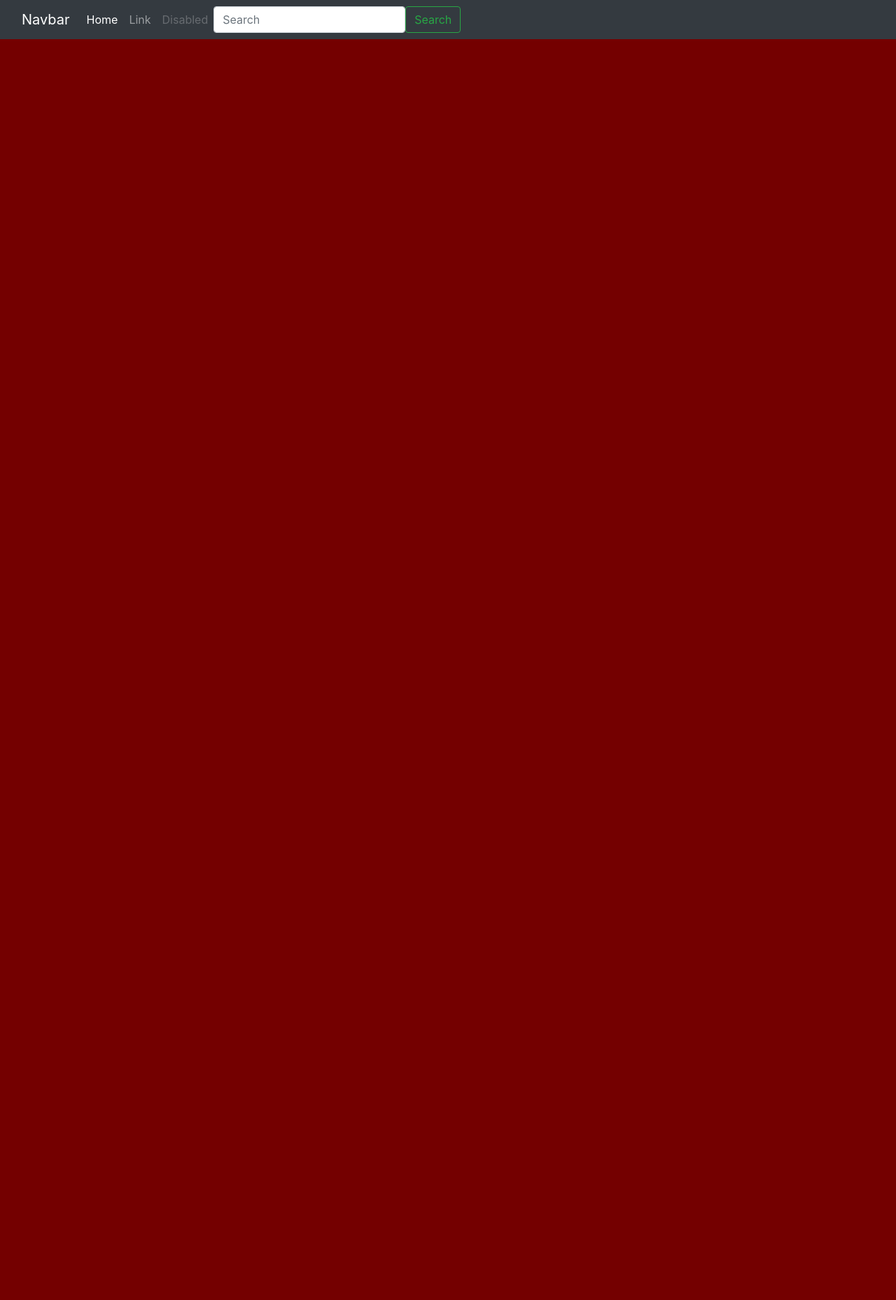
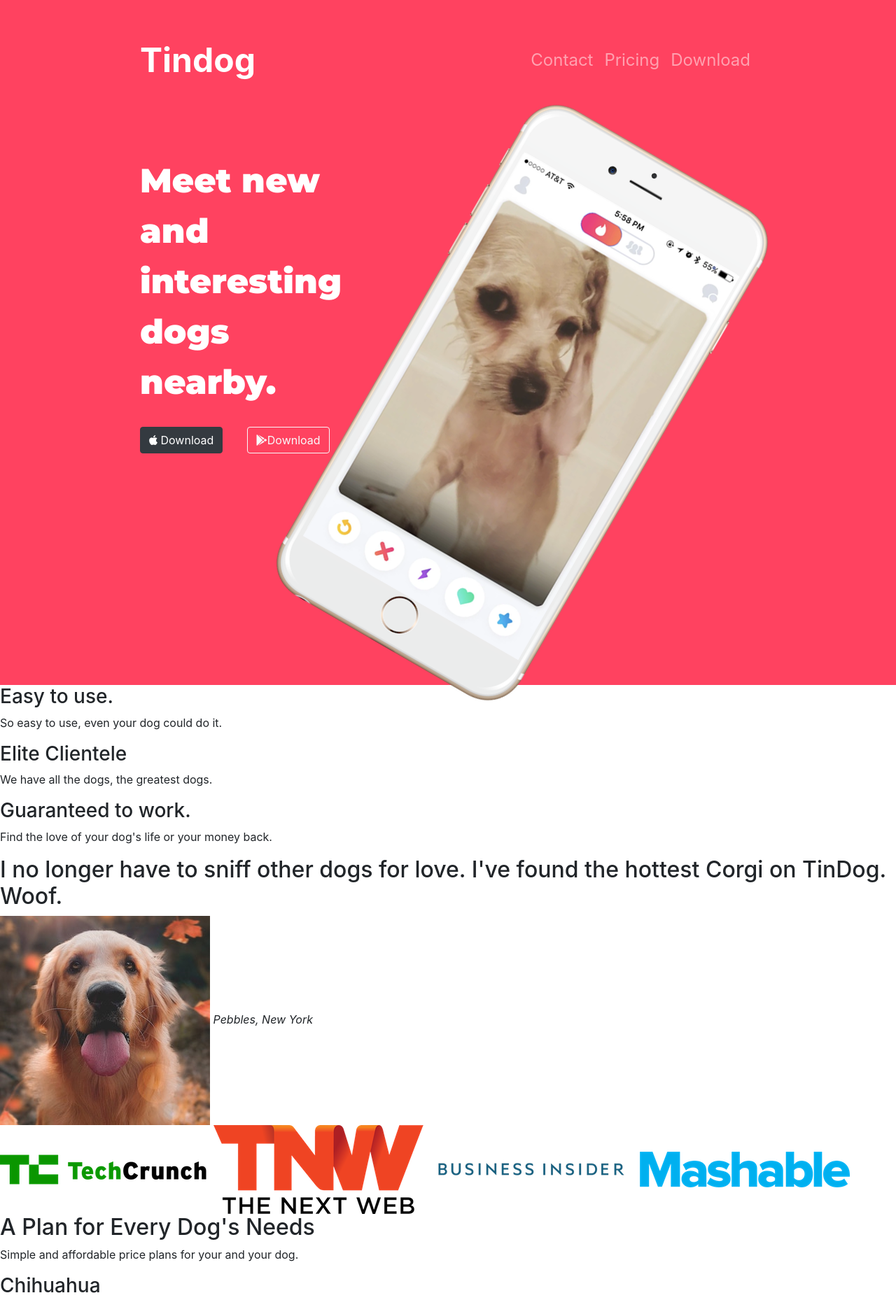
Before and after one commit to FJunioS/Tindog, a website: page src/index.html in a window 1280 px wide. Shown: the top 1858 px of the page at 70% size. Drawn offline with nearby package versions, Linux system fonts and the light colour scheme.

Commit message:
Adicionado algumas imagens e textos para o HTML, além de um pouco de CSS

```diff
--- a/gulpfile.js
+++ b/gulpfile.js
@@ -50,7 +50,7 @@
 // Watch Task
 function watchTask() {
     watch('src/*.html', browsersyncReload);
-    watch(['src/scss/style .scss', 'src/js/**/*.js'], series(scssTask, jsTask, browsersyncReload));
+    watch(['src/scss/style.scss', 'src/js/**/*.js'], series(scssTask, jsTask, browsersyncReload));
 }
 
 //Default Gulp Task
--- a/src/index.html
+++ b/src/index.html
@@ -1,52 +1,168 @@
 <!DOCTYPE html>
-<html lang="en">
+<html>
 
 <head>
-    <meta charset="UTF-8">
-    <meta name="viewport" content="width=device-width, initial-scale=1.0">
-    <title>Document</title>
+  <meta charset="utf-8">
+  <title>TinDog</title>
   <link rel="stylesheet" href="css/style.css">
+
 </head>
 
 <body>
-    <nav class=" navbar navbar-expand-md navbar-dark bg-dark">
-        <div class="container-fluid">
-            <a class="navbar-brand" href="#">Navbar</a>
-            <button class="navbar-toggler" type="button" data-bs-toggle="collapse" data-bs-target="#navbarTogglerDemo02"
-                aria-controls="navbarTogglerDemo02" aria-expanded="false" aria-label="Toggle navigation">
+
+  <section id="title">
+
+    <!-- Nav Bar -->
+
+    <nav class="navbar navbar-expand-lg navbar-dark">
+      <a class="navbar-brand" href="#">Tindog</a>
+      <button class="navbar-toggler" type="button" data-toggle="collapse" data-target="#navbar" aria-controls="navbar"
+        aria-expanded="false" aria-label="Toggle navigation">
         <span class="navbar-toggler-icon"></span>
       </button>
-            <div class="collapse navbar-collapse" id="navbarTogglerDemo02">
-                <ul class="navbar-nav me-auto mb-2 mb-lg-0">
+
+      <div class=" collapse navbar-collapse" id="navbar">
+        <ul class="navbar-nav mt-2 ml-auto mt-lg-0">
           <li class="nav-item">
-                        <a class="nav-link active" aria-current="page" href="#">Home</a>
+            <a class="nav-link" href="#">Contact</a>
           </li>
           <li class="nav-item">
-                        <a class="nav-link" href="#">Link</a>
+            <a class="nav-link" href="#">Pricing</a>
           </li>
           <li class="nav-item">
-                        <a class="nav-link disabled" href="#" tabindex="-1" aria-disabled="true">Disabled</a>
+            <a class="nav-link" href="#">Download</a>
           </li>
         </ul>
-                <form class="d-flex">
-                    <input class="form-control me-2" type="search" placeholder="Search" aria-label="Search">
-                    <button class="btn btn-outline-success" type="submit">Search</button>
-                </form>
-            </div>
       </div>
     </nav>
 
-    <!-- A dica para funcionar o bootstrap e Gulp (BrowserSync) juntos é apenas colar a parte do Js e depois usar o Bootstrap com o pacote via NPM. -->
+
+    <!-- Title -->
+    <div class="container-fluid">
+      <div class="row">
+        <div class="chamada col-lg-6">
+          <h1>Meet new and interesting dogs nearby.</h1>
+          <button class="btn btn-dark" type="button"><i class="fab fa-apple"></i> Download</button>
+          <button class="btn btn-outline-light" type="button"><i class="fab fa-google-play"></i>Download</button>
+        </div>
+        <div class="col-lg-6">
+          <img src="assets/images/iphone6.png" alt="iphone-mockup">
+        </div>
+      </div>
+    </div>
+  </section>
+
+
+  <!-- Features -->
+
+  <section id="features">
+
+    <h3>Easy to use.</h3>
+    <p>So easy to use, even your dog could do it.</p>
+
+    <h3>Elite Clientele</h3>
+    <p>We have all the dogs, the greatest dogs.</p>
+
+    <h3>Guaranteed to work.</h3>
+    <p>Find the love of your dog's life or your money back.</p>
+
+  </section>
+
+
+  <!-- Testimonials -->
+
+  <section id="testimonials">
+
+    <h2>I no longer have to sniff other dogs for love. I've found the hottest Corgi on TinDog. Woof.</h2>
+    <img src="assets/images/dog-img.jpg" alt="dog-profile">
+    <em>Pebbles, New York</em>
+
+    <!-- <h2 class="testimonial-text">My dog used to be so lonely, but with TinDog's help, they've found the love of their life. I think.</h2>
+    <img class="testimonial-image" src="images/lady-img.jpg" alt="lady-profile">
+    <em>Beverly, Illinois</em> -->
+
+  </section>
+
+
+  <!-- Press -->
+
+  <section id="press">
+    <img src="assets/images/TechCrunch.png" alt="tc-logo">
+    <img src="assets/images/tnw.png" alt="tnw-logo">
+    <img src="assets/images/bizinsider.png" alt="biz-insider-logo">
+    <img src="assets/images/mashable.png" alt="mashable-logo">
+
+  </section>
+
+
+  <!-- Pricing -->
+
+  <section id="pricing">
+
+    <h2>A Plan for Every Dog's Needs</h2>
+    <p>Simple and affordable price plans for your and your dog.</p>
+
+
+    <h3>Chihuahua</h3>
+    <h2>Free</h2>
+    <p>5 Matches Per Day</p>
+    <p>10 Messages Per Day</p>
+    <p>Unlimited App Usage</p>
+    <button type="button">Sign Up</button>
+
+
+    <h3>Labrador</h3>
+    <h2>$49 / mo</h2>
+    <p>Unlimited Matches</p>
+    <p>Unlimited Messages</p>
+    <p>Unlimited App Usage</p>
+    <button type="button">Sign Up</button>
+
+
+    <h3>Mastiff</h3>
+    <h2>$99 / mo</h2>
+    <p>Pirority Listing</p>
+    <p>Unlimited Matches</p>
+    <p>Unlimited Messages</p>
+    <p>Unlimited App Usage</p>
+    <button type="button">Sign Up</button>
+
+  </section>
+
+
+  <!-- Call to Action -->
+
+  <section id="cta">
+
+    <h3>Find the True Love of Your Dog's Life Today.</h3>
+    <button type="button">Download</button>
+    <button type="button">Download</button>
+
+  </section>
+
+
+  <!-- Footer -->
+
+  <footer id="footer">
+
+    <p>© Copyright 2020 TinDog</p>
+
+  </footer>
+
+
+  <!-- Font Awesome -->
+  <script src="https://kit.fontawesome.com/42b294df35.js" crossorigin="anonymous"></script>
+
+  <!-- Bootstrap -->
   <script src="https://code.jquery.com/jquery-3.2.1.slim.min.js"
     integrity="sha384-KJ3o2DKtIkvYIK3UENzmM7KCkRr/rE9/Qpg6aAZGJwFDMVNA/GpGFF93hXpG5KkN" crossorigin="anonymous">
   </script>
   <script src="https://cdnjs.cloudflare.com/ajax/libs/popper.js/1.12.9/umd/popper.min.js"
     integrity="sha384-ApNbgh9B+Y1QKtv3Rn7W3mgPxhU9K/ScQsAP7hUibX39j7fakFPskvXusvfa0b4Q" crossorigin="anonymous">
   </script>
-    <script src="https://cdn.jsdelivr.net/npm/bootstrap@5.0.0-beta1/dist/js/bootstrap.bundle.min.js"
-        integrity="sha384-ygbV9kiqUc6oa4msXn9868pTtWMgiQaeYH7/t7LECLbyPA2x65Kgf80OJFdroafW" crossorigin="anonymous">
+  <script src="https://maxcdn.bootstrapcdn.com/bootstrap/4.0.0/js/bootstrap.min.js"
+    integrity="sha384-JZR6Spejh4U02d8jOt6vLEHfe/JQGiRRSQQxSfFWpi1MquVdAyjUar5+76PVCmYl" crossorigin="anonymous">
   </script>
-
 </body>
 
 </html>
--- a/src/scss/style.scss
+++ b/src/scss/style.scss
@@ -1,8 +1,55 @@
-$theme-colors: ("primary": #FF69B4);
+$pinkish: #ff4260;
+$texto: #fff;
+
 @import "node_modules/bootstrap/scss/bootstrap";
 
+@import url('https://fonts.googleapis.com/css2?family=Montserrat:wght@900&display=swap');
+
 body {
-    color: white;
-    background: rgb(116, 0, 0);
-    height: 400vh;
+    overflow-x: hidden;
+    max-width: 100%;
+
 }
+
+.navbar,
+.container-fluid {
+    background-color: $pinkish;
+}
+
+.navbar {
+    background-color: $pinkish;
+    padding: 45px 200px;
+    font-size: 1.5em;
+
+    .navbar-brand {
+        font-size: 3rem;
+        font-weight: bolder;
+    }
+}
+
+.container-fluid {
+    position: relative;
+    padding: 0 200px;
+
+    .chamada {
+        margin: 50px 0;
+        max-width: 38%;
+        // line-height: 1.5em;
+
+        h1 {
+            font-family: 'Montserrat', sans-serif;
+            font-weight: bold;
+            font-size: 3rem;
+            line-height: 1.5em;
+            color: $texto;
+        }
+
+        .btn {
+            margin: 20px 30px 0px 0px;
+        }
+    }
+
+    img {
+        transform: rotate(30deg);
+    }
+}
```
Also changed, not shown: src/assets/images/TechCrunch.png (added), src/assets/images/bizinsider.png (added), src/assets/images/dog-img.jpg (added), src/assets/images/iphone6.png (added), src/assets/images/lady-img.jpg (added), src/assets/images/mashable.png (added), src/assets/images/tnw.png (added), src/css/style.css, 2 other files. Lines whose indentation alone changed are shown as unchanged.
